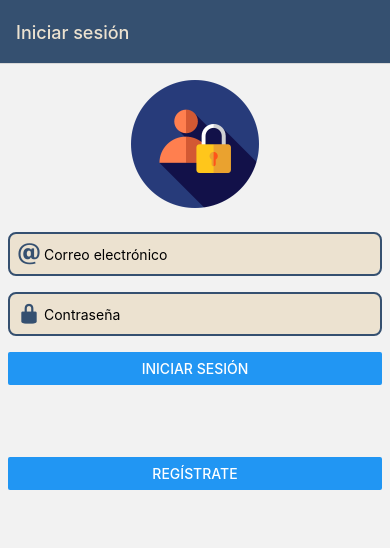
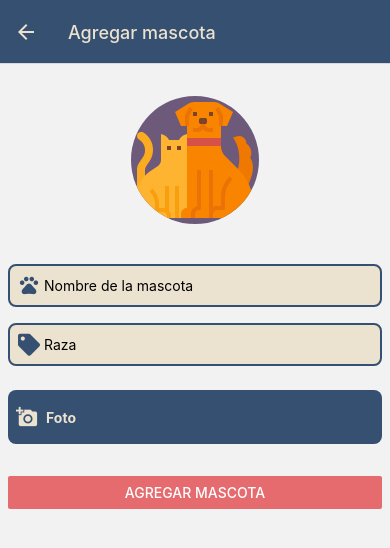
Before and after one commit to zavaletamx/desarrollo-movil-multiplataforma, a React Native app: screen /agrega_mascota in a window 390 px wide. Shown: the top 548 px of the page. Built offline with nearby package versions, Linux system fonts and the light colour scheme; no server answers.

Commit message:
Base proyecto final DMM

```diff
--- a/App.js
+++ b/App.js
@@ -1,13 +1,16 @@
-import 'react-native-gesture-handler';
 import React from 'react';
-import { LogBox, StatusBar } from 'react-native';
+import { LogBox, StatusBar, Text } from 'react-native';
 import { NavigationContainer } from '@react-navigation/native';
 import { createNativeStackNavigator } from '@react-navigation/native-stack';
 import colores from './src/styles/colores';
 import CheckLoginSc from './src/screens/public/CheckLoginSc';
 import LoginSc from './src/screens/public/LoginSc';
 import RegistroSc from './src/screens/public/RegistroSc';
-import HomeContainer from './src/screens/private/HomeContainer';
+import ListaMascotasSc from './src/screens/private/ListaMascotasSc';
+import BtnAgregarMascota from './src/components/BtnAgregarMascota';
+
+import BtnCerrarSesion from './src/components/BtnCerrarSesion';
+import AgregaMascotaSc from './src/screens/private/AgregaMascotaSc';
 
 const Stack = createNativeStackNavigator();
 
@@ -36,7 +39,9 @@ export default function App() {
 				<Stack.Screen
 					name='login'
 					component={LoginSc}
-					options={{ title: 'Iniciar sesión' }}
+					options={{
+						title: 'Iniciar sesión',
+					}}
 				/>
 
 				<Stack.Screen
@@ -47,8 +52,25 @@ export default function App() {
 
 				<Stack.Screen
 					name='home_container'
-					component={HomeContainer}
-					options={{ title: 'HomeContainer' }}
+					component={ListaMascotasSc}
+					options={{
+						title: 'Mis mascotas',
+						headerLeft: () => (
+							<BtnCerrarSesion />
+						),
+						headerRight: () => (
+							<BtnAgregarMascota />
+						),
+					}}
+				/>
+
+				<Stack.Screen
+					name='agrega_mascota'
+					component={AgregaMascotaSc}
+					options={{
+						title: 'Agregar mascota',
+						animation: 'slide_from_bottom',
+					}}
 				/>
 			</Stack.Navigator>
 		</NavigationContainer>
--- /dev/null
+++ b/src/components/BtnAgregarMascota.js
@@ -0,0 +1,24 @@
+import React from 'react';
+import { TouchableOpacity } from 'react-native';
+import { useNavigation } from '@react-navigation/native';
+import { Feather } from '@expo/vector-icons';
+import colores from '../styles/colores';
+
+const BtnAgregarMascota = (props) => {
+	const navigation = useNavigation();
+
+	return (
+		<TouchableOpacity
+			onPress={() =>
+				navigation.navigate('agrega_mascota')
+			}>
+			<Feather
+				name='plus-circle'
+				size={22}
+				color={colores.bone}
+			/>
+		</TouchableOpacity>
+	);
+};
+
+export default BtnAgregarMascota;
--- a/src/screens/private/HomeContainer.js
+++ b/src/components/BtnCerrarSesion.js
@@ -1,8 +1,15 @@
 import React from 'react';
-import { Button, Text, View } from 'react-native';
-import firebase from './../../backend/firebase';
+import { TouchableOpacity } from 'react-native';
+import { Feather } from '@expo/vector-icons';
 
-const HomeContainer = (props) => {
+import firebase from '../backend/firebase';
+import colores from '../styles/colores';
+
+/*
+Componente para cerrar sesión
+en firebase
+*/
+const BtnCerrarSesion = () => {
 	const salirFirebase = async () => {
 		try {
 			/*
@@ -24,21 +31,16 @@ const HomeContainer = (props) => {
 	};
 
 	return (
-		<View
-			style={{
-				flex: 1,
-				justifyContent: 'center',
-				alignItems: 'center',
-			}}>
-			<Text>HomeContainer.js</Text>
-			<View style={{ margin: 8 }}>
-				<Button
-					title='Salir'
-					onPress={() => salirFirebase()}
-				/>
-			</View>
-		</View>
+		<TouchableOpacity
+			onPress={salirFirebase}
+			style={{ paddingEnd: 16 }}>
+			<Feather
+				name='power'
+				size={22}
+				color={colores.bone}
+			/>
+		</TouchableOpacity>
 	);
 };
 
-export default HomeContainer;
+export default BtnCerrarSesion;
--- /dev/null
+++ b/src/screens/private/AgregaMascotaSc.js
@@ -0,0 +1,144 @@
+import React from 'react';
+import {
+	Button,
+	ImageBackground,
+	Text,
+	TextInput,
+	TouchableOpacity,
+	ScrollView,
+	View,
+} from 'react-native';
+
+import colores from '../../styles/colores';
+import estilos from '../../styles/estilos';
+
+import {
+	FontAwesome5,
+	MaterialIcons,
+} from '@expo/vector-icons';
+
+const AgregaMascotaSc = (props) => {
+	const [mascota, setMascota] = React.useState({
+		nombreMascota: null,
+		raza: null,
+		foto: null,
+	});
+
+	return (
+		<>
+			<ScrollView>
+				<ImageBackground
+					source={require('../../../assets/images/logo.png')}
+					style={{
+						width: 128,
+						height: 128,
+						resizeMode: 'contain',
+						marginVertical: 32,
+						alignSelf: 'center',
+						borderRadius: 64,
+						overflow: 'hidden',
+						backgroundColor:
+							colores.chineseViolet,
+					}}
+				/>
+
+				<View
+					style={estilos.textInputIconContainer1}>
+					<MaterialIcons
+						name='pets'
+						size={22}
+						color={colores.yinMnBlue}
+					/>
+					<TextInput
+						style={{
+							...estilos.textInputIcon,
+							...estilos.textInputIconLine,
+						}}
+						placeholder='Nombre de la mascota'
+						keyboardType='default'
+						autoCapitalize='words'
+						autoCorrect={true}
+						value={mascota.nombreMascota}
+						onChangeText={(e) =>
+							setMascota({
+								...mascota,
+								['nombreMascota']: e,
+							})
+						}
+					/>
+				</View>
+
+				<View
+					style={estilos.textInputIconContainer1}>
+					<FontAwesome5
+						name='tag'
+						size={22}
+						color={colores.yinMnBlue}
+					/>
+					<TextInput
+						style={{
+							...estilos.textInputIcon,
+							...estilos.textInputIconLine,
+						}}
+						placeholder='Raza'
+						keyboardType='default'
+						autoCapitalize='words'
+						autoCorrect={true}
+						value={mascota.nombreMascota}
+						onChangeText={(e) =>
+							setMascota({
+								...mascota,
+								['nombreMascota']: e,
+							})
+						}
+					/>
+				</View>
+
+				<TouchableOpacity
+					style={{
+						width: null,
+						marginVertical: 16,
+						paddingVertical: 16,
+						paddingHorizontal: 8,
+						marginHorizontal: 8,
+						backgroundColor: colores.yinMnBlue,
+						borderRadius: 8,
+					}}>
+					<View
+						style={{
+							flex: 1,
+							flexDirection: 'row',
+							alignItems: 'center',
+						}}>
+						<MaterialIcons
+							name='add-a-photo'
+							color={colores.bone}
+							size={22}
+						/>
+						<Text
+							style={{
+								color: colores.bone,
+								marginStart: 8,
+								fontWeight: 'bold',
+							}}>
+							Foto
+						</Text>
+					</View>
+				</TouchableOpacity>
+
+				<View
+					style={{
+						marginHorizontal: 8,
+						marginVertical: 16,
+					}}>
+					<Button
+						title='Agregar mascota'
+						color={colores.candyPink}
+					/>
+				</View>
+			</ScrollView>
+		</>
+	);
+};
+
+export default AgregaMascotaSc;
--- /dev/null
+++ b/src/screens/private/ListaMascotasSc.js
@@ -0,0 +1,17 @@
+import React from 'react';
+import { Button, Text, View } from 'react-native';
+
+const ListaMascotasSc = (props) => {
+	return (
+		<View
+			style={{
+				flex: 1,
+				justifyContent: 'center',
+				alignItems: 'center',
+			}}>
+			<Text>ListaMascotasSc.js</Text>
+		</View>
+	);
+};
+
+export default ListaMascotasSc;
--- a/src/screens/public/RegistroSc.js
+++ b/src/screens/public/RegistroSc.js
@@ -62,7 +62,7 @@ const RegistroSc = (props) => {
             O_______O
 
             Si pruebas este ejemplo verás que por defecto después de
-            iniciar sesión en automático nos reidrecciona al Home
+            iniciar sesión en automático nos redirecciona al Home
 
             Eso es lo que programamos en CheckLoginSc.js
             */
```
Also changed, not shown: src/components/MascotaItem.js (added, +30 -0 lines), 2 other files (tests, documents, lock files or other folders).
